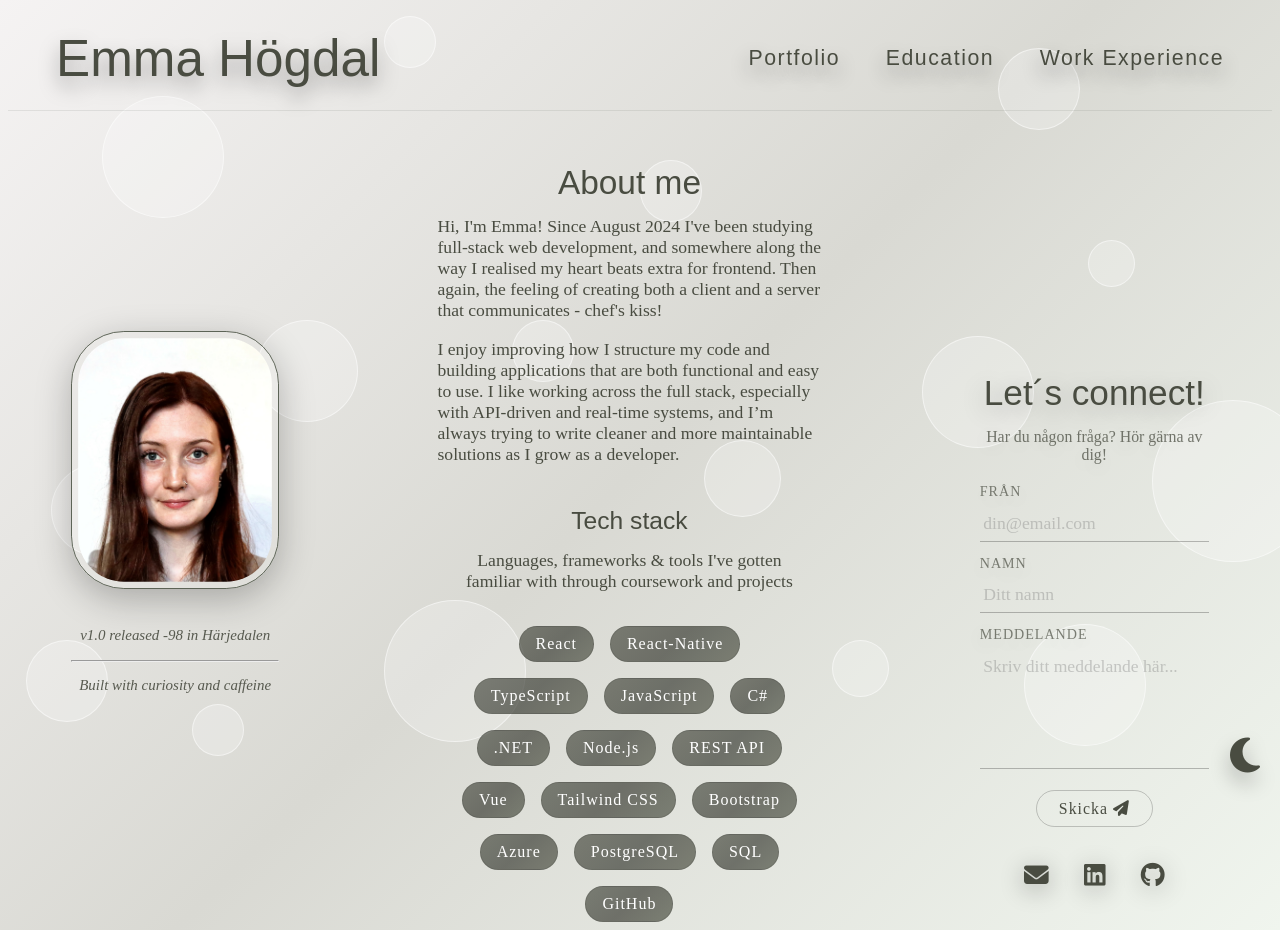
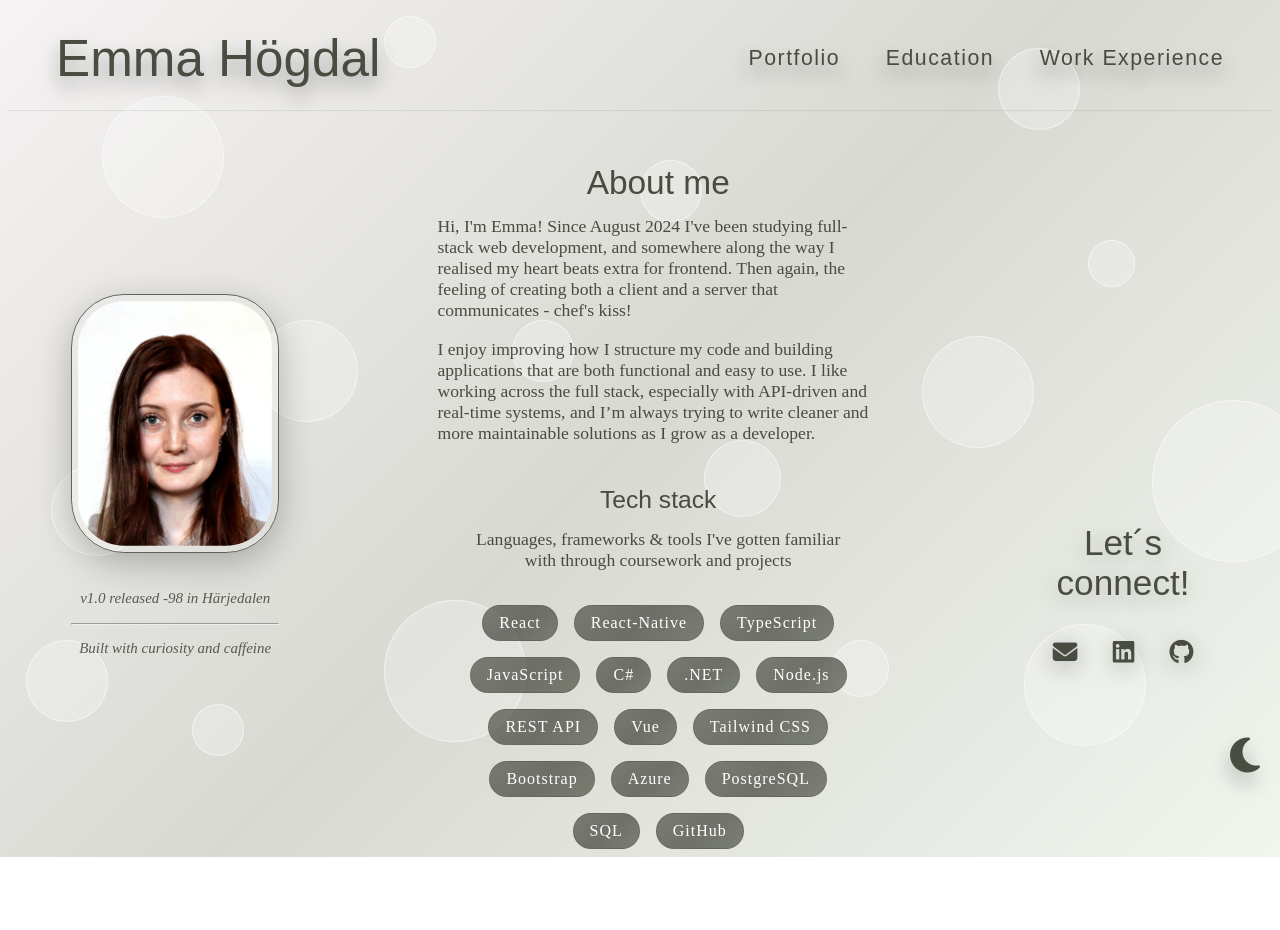
Before and after one commit to Dilemma98/emmahogdal, a React (Vite) app: page / in a window 1280 px wide. After the commit the page ends 857 px from the top, so only its background shows below. Built offline with nearby package versions, Linux system fonts and the light colour scheme; a web font is replaced by a local one.

Commit message:
font works live

```diff
--- a/src/components/contact.tsx
+++ b/src/components/contact.tsx
@@ -5,12 +5,12 @@ const ContactMe = () => {
   return (
     <div className="contactMe">
       <h2>Let´s connect!</h2>
-      {/* <div className="links">
+      <div className="links">
                 <a href="mailto:emma.h98@outlook.com" ><i className="fa-solid fa-envelope"></i></a>
                 <a href="https://www.linkedin.com/in/emma-h%C3%B6gdal-07167b326/" target="_blank"><i className="fa-brands fa-linkedin"></i></a>
                 <a href="https://github.com/Dilemma98" target="_blank"><i className="fa-brands fa-github"></i></a>
-            </div> */}
-      <p>Har du någon fråga? Hör gärna av dig!</p>
+            </div>
+      {/* <p>Har du någon fråga? Hör gärna av dig!</p>
 
       <div className="fields">
         <div className="field">
@@ -50,7 +50,7 @@ const ContactMe = () => {
         <a href="https://github.com/Dilemma98" target="_blank">
           <i className="fa-brands fa-github"></i>
         </a>
-      </div>
+      </div> */}
     </div>
   );
 };
```
